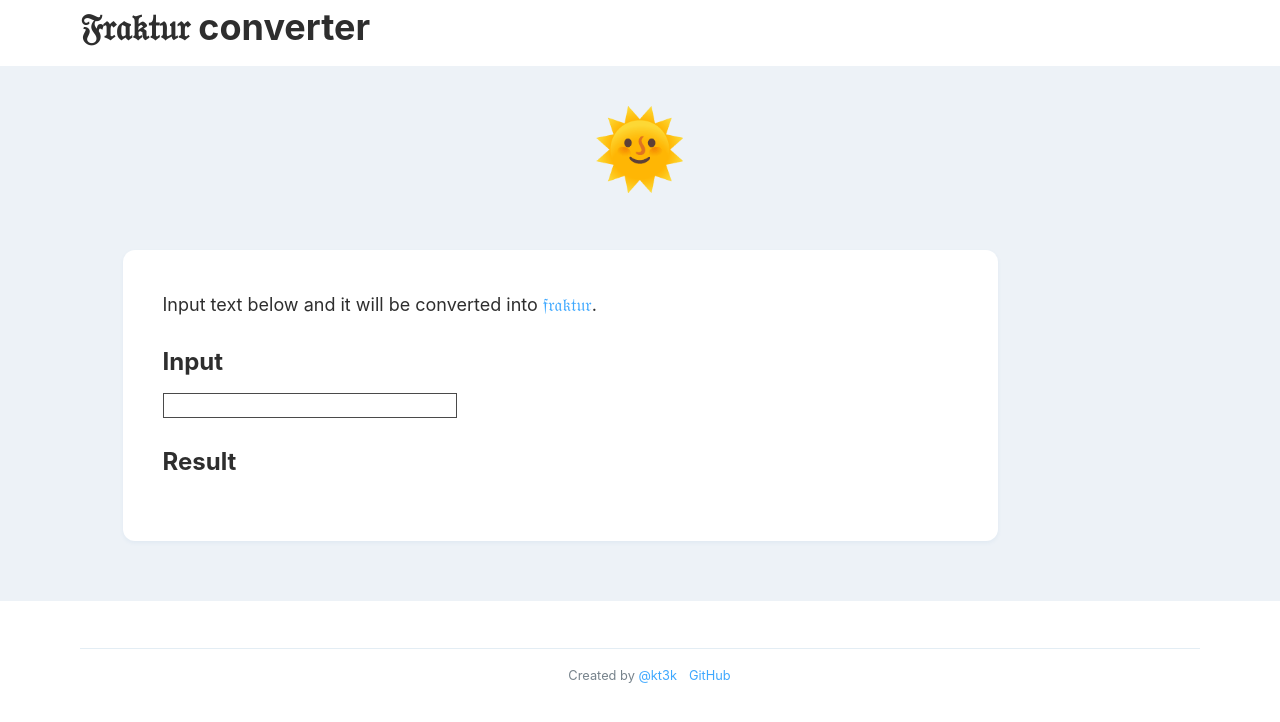
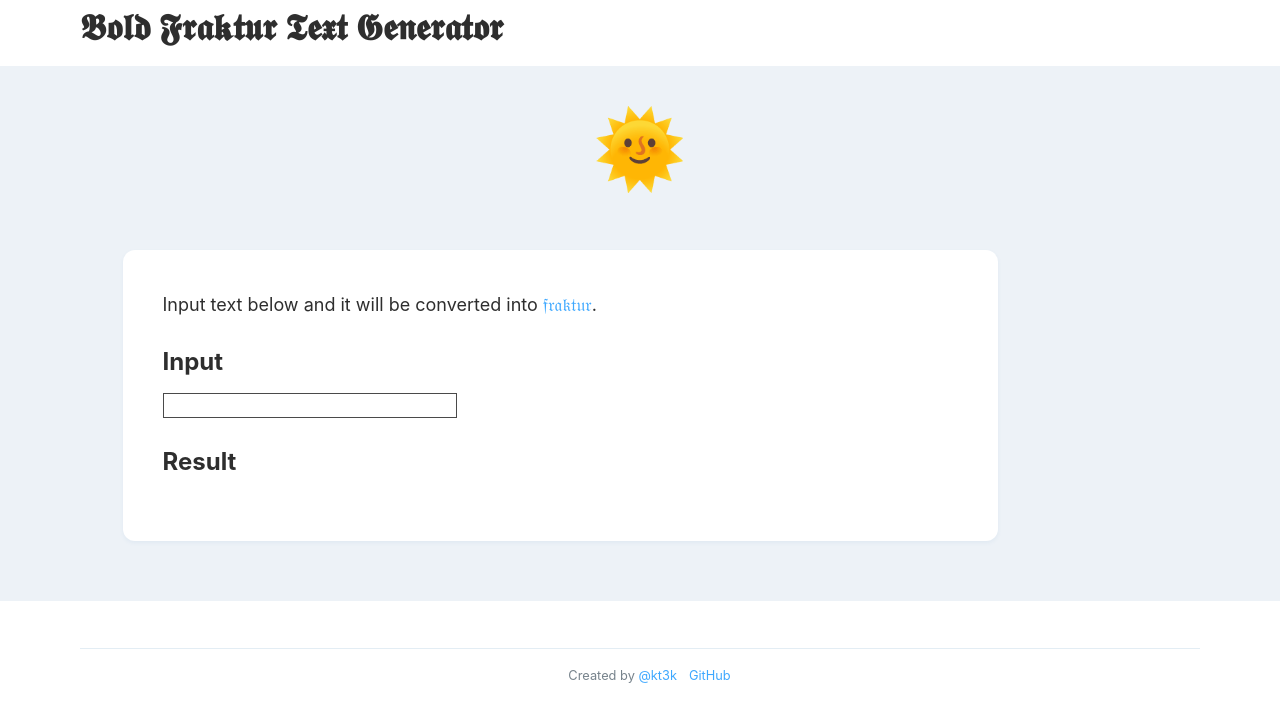
Before and after one commit to kt3k/fraktur, a website built with Parcel: page index.html in a window 1280 px wide. Built offline with nearby package versions, Linux system fonts and the light colour scheme; what capsid would draw is missing.

Commit message:
Update index.html

```diff
--- a/index.html
+++ b/index.html
@@ -1,13 +1,18 @@
 <!doctype html>
 <html>
+  <meta charset="UTF-8">
+  <meta name="description" content="Bold Fraktur Text Generator">
+  <meta name="keywords" content="Bold, Fraktur, Text, Generator">
+  <meta name="author" content="Haitham Aouati">
+  <meta name="viewport" content="width=device-width, initial-scale=1.0">
   <script src="main.ts"></script>
   <link rel="stylesheet" href="normalize.css" />
   <link rel="stylesheet" href="style.css" />
-  <title>𝔉𝔯𝔞𝔨𝔱𝔲𝔯 converter</title>
+  <title>Bold Fraktur Text Generator</title>
   <body>
     <header>
       <div>
-      <h1>𝔉𝔯𝔞𝔨𝔱𝔲𝔯 converter</h1>
+      <h1>𝕭𝖔𝖑𝖉 𝕱𝖗𝖆𝖐𝖙𝖚𝖗 𝕿𝖊𝖝𝖙 𝕲𝖊𝖓𝖊𝖗𝖆𝖙𝖔𝖗</h1>
       </div>
     </header>
     <main class="js-main">
```
